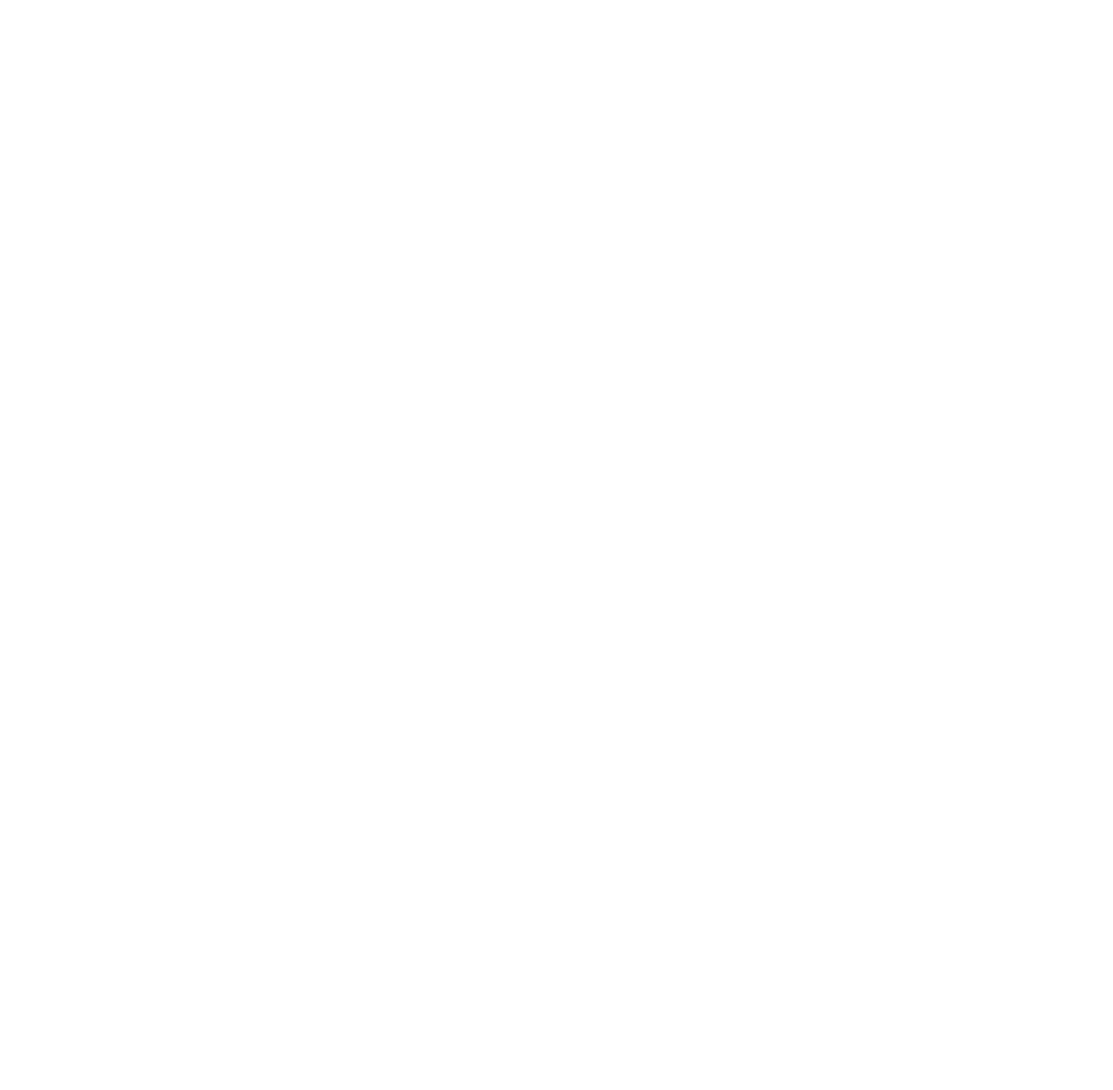
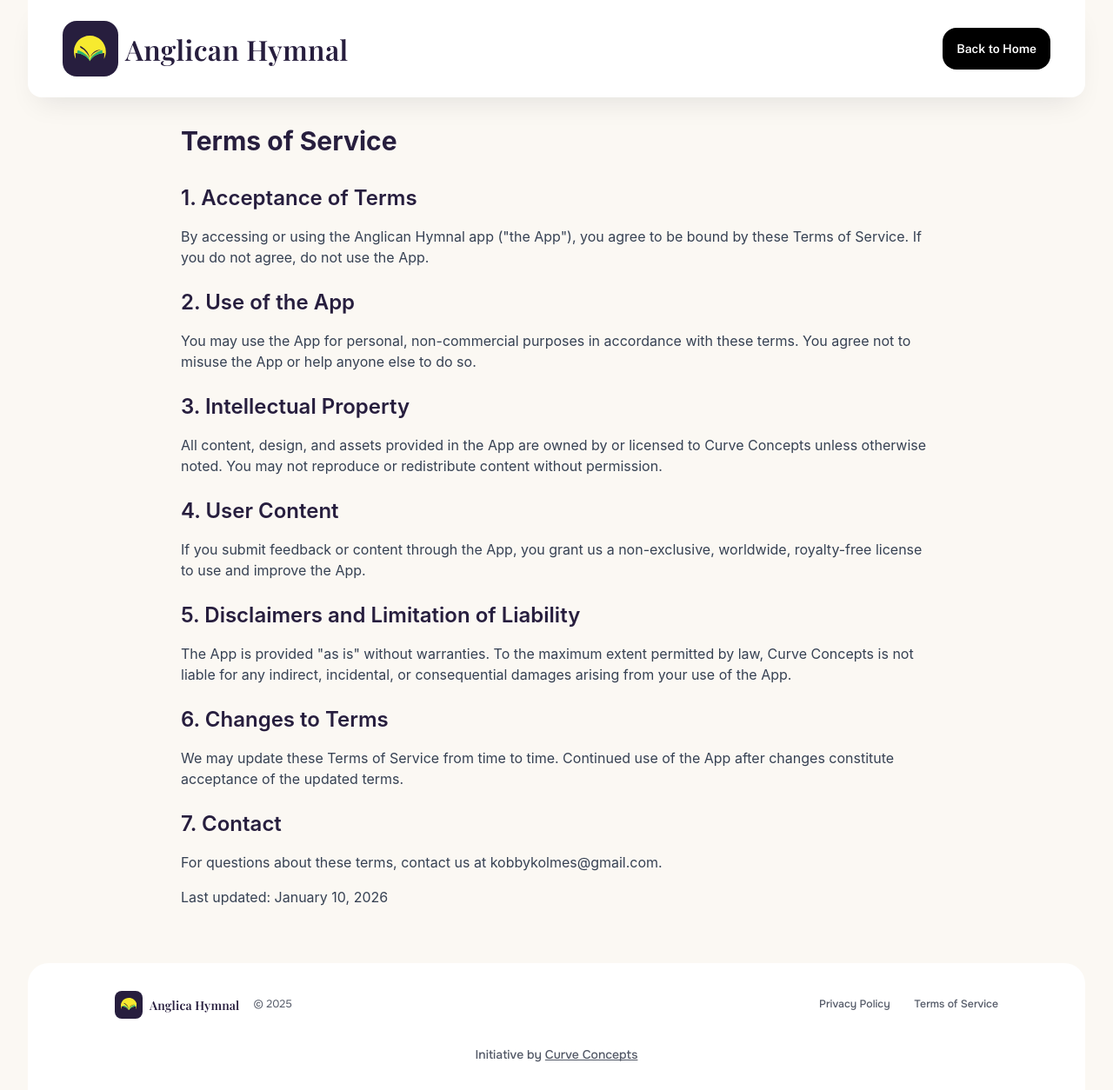
Before and after one commit to KAbaidoo/MyPocketHymnal, a React (Vite) app: page /terms-of-service in a window 1280 px wide. Before the commit this address had no page. Shown: the whole page at 87% size. Before the commit the page ends 800 px from the top, so only its background shows below. Built offline with nearby package versions, Linux system fonts and the light colour scheme.

Commit message:
feat(TOS):add terms of service page

```diff
--- a/src/app/App.tsx
+++ b/src/app/App.tsx
@@ -7,6 +7,7 @@
 import groupSvg from "../assets/images/Group.svg";
 import { useOS } from "./components/ui/utils";
 import PrivacyPolicy from "./PrivacyPolicy";
+import TermsOfService from "./TermsOfService";
 
 // Desktop Logo (64px)
 export function HymnalLogo() {
@@ -269,10 +270,6 @@
         <span className="hidden md:inline">Click to download</span>
       </p>
       <HeroDownloadButtons />
-      <p className="font-onest-medium font-medium leading-[normal] relative shrink-0 text-[14px] md:text-[16px] text-white tracking-[0.14px] md:tracking-[0.16px]">
-        <span className="md:hidden">30-day free trial. No upfront payment. Cancel anytime.</span>
-        <span className="hidden md:inline text-nowrap">30-day free trial. No upfront payment. Cancel anytime.</span>
-      </p>
     </div>
   );
 }
@@ -367,9 +364,9 @@
       <Link to="/privacy-policy" className="flex flex-col justify-center relative shrink-0">
         <p className="leading-[17.5px] text-nowrap">Privacy Policy</p>
       </Link>
-      <div className="flex flex-col justify-center relative shrink-0">
+      <Link to="/terms-of-service" className="flex flex-col justify-center relative shrink-0">
         <p className="leading-[17.5px] text-nowrap">Terms of Service</p>
-      </div>
+      </Link>
     </div>
   );
 }
@@ -420,6 +417,7 @@
     <Routes>
       <Route path="/" element={<Home />} />
       <Route path="/privacy-policy" element={<PrivacyPolicy />} />
+      <Route path="/terms-of-service" element={<TermsOfService />} />
     </Routes>
   );
 }
--- /dev/null
+++ b/src/app/TermsOfService.tsx
@@ -0,0 +1,86 @@
+import { Link } from "react-router-dom";
+import { HymnalContainer } from "./App";
+import { Footer } from "./App";
+
+function Header() {
+  return (
+    <div className="bg-white content-stretch flex items-center justify-between px-[16px] md:px-[40px] py-[24px] rounded-bl-[16px] rounded-br-[16px] shadow-[0px_16px_32px_-12px_rgba(14,18,27,0.1)] mx-[16px] md:mx-[32px]" data-name="header">
+      <HymnalContainer />
+      <Link to="/" className="cursor-pointer transition-transform hover:scale-105">
+        <div className="bg-black content-stretch flex h-[48px] items-center justify-center overflow-clip px-[16px] relative rounded-[16px] shrink-0">
+          <p className="font-public-sans-semibold font-semibold leading-[normal] relative shrink-0 text-[14px] text-nowrap text-white">Back to Home</p>
+        </div>
+      </Link>
+    </div>
+  );
+}
+
+function TermsContent() {
+  return (
+    <div className="max-w-4xl mx-auto px-4 py-8">
+      <h1 className="text-3xl font-bold text-[#271e3e] mb-8">Terms of Service</h1>
+
+      <div className="space-y-6 text-gray-700">
+        <section>
+          <h2 className="text-2xl font-semibold text-[#271e3e] mb-4">1. Acceptance of Terms</h2>
+          <p>
+            By accessing or using the Anglican Hymnal app ("the App"), you agree to be bound by these Terms of Service. If you do not agree, do not use the App.
+          </p>
+        </section>
+
+        <section>
+          <h2 className="text-2xl font-semibold text-[#271e3e] mb-4">2. Use of the App</h2>
+          <p>
+            You may use the App for personal, non-commercial purposes in accordance with these terms. You agree not to misuse the App or help anyone else to do so.
+          </p>
+        </section>
+
+        <section>
+          <h2 className="text-2xl font-semibold text-[#271e3e] mb-4">3. Intellectual Property</h2>
+          <p>
+            All content, design, and assets provided in the App are owned by or licensed to Curve Concepts unless otherwise noted. You may not reproduce or redistribute content without permission.
+          </p>
+        </section>
+
+        <section>
+          <h2 className="text-2xl font-semibold text-[#271e3e] mb-4">4. User Content</h2>
+          <p>
+            If you submit feedback or content through the App, you grant us a non-exclusive, worldwide, royalty-free license to use and improve the App.
+          </p>
+        </section>
+
+        <section>
+          <h2 className="text-2xl font-semibold text-[#271e3e] mb-4">5. Disclaimers and Limitation of Liability</h2>
+          <p>
+            The App is provided "as is" without warranties. To the maximum extent permitted by law, Curve Concepts is not liable for any indirect, incidental, or consequential damages arising from your use of the App.
+          </p>
+        </section>
+
+        <section>
+          <h2 className="text-2xl font-semibold text-[#271e3e] mb-4">6. Changes to Terms</h2>
+          <p>
+            We may update these Terms of Service from time to time. Continued use of the App after changes constitute acceptance of the updated terms.
+          </p>
+        </section>
+
+        <section>
+          <h2 className="text-2xl font-semibold text-[#271e3e] mb-4">7. Contact</h2>
+          <p>
+            For questions about these terms, contact us at kobbykolmes@gmail.com.
+          </p>
+          <p className="mt-4">Last updated: January 10, 2026</p>
+        </section>
+      </div>
+    </div>
+  );
+}
+
+export default function TermsOfService() {
+  return (
+    <div className="bg-[#fbf8f3] min-h-screen">
+      <Header />
+      <TermsContent />
+      <Footer />
+    </div>
+  );
+}
```
Also changed, not shown: 5 other files (tests, documents, lock files or other folders).
